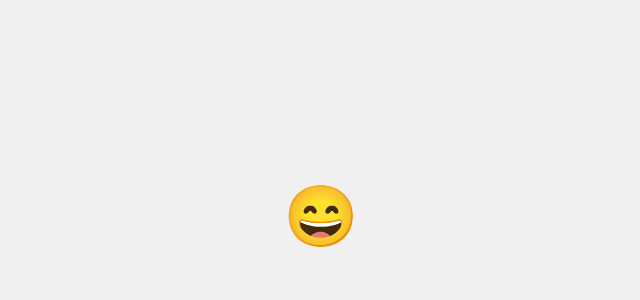
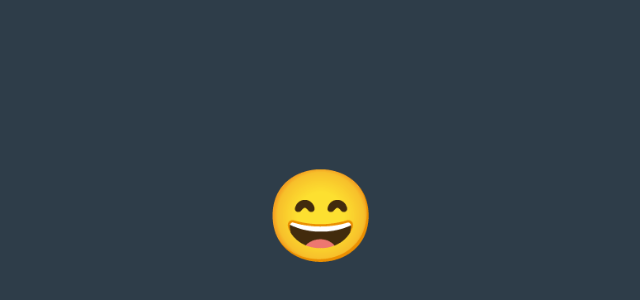
Before and after one commit to daliadweni/wasa3belek, a plain HTML site: page index.html in a window 1280 px wide. Shown: the part 184-484 px from the top of the page, without its empty margins (319-959 px from the left). Drawn offline with Linux system fonts and the light colour scheme.

Commit message:
Update index.html

```diff
--- a/index.html
+++ b/index.html
@@ -6,16 +6,16 @@
     <title>Smiling Face with Looping Audio</title>
     <style>
         body {
+            background-color: #2e3d49; /* Set your desired background color */
             display: flex;
             justify-content: center;
             align-items: center;
             height: 100vh;
             margin: 0;
-            background-color: #f0f0f0;
         }
 
         #smile {
-            font-size: 60px;
+            font-size: 90px;
             color: #ffcc00;
         }
     </style>
```
